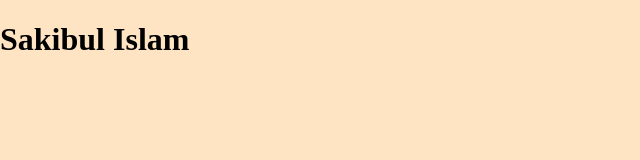
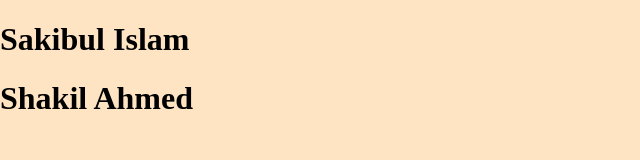
Before and after one commit to sakib-code00/colab, a plain HTML site: page index.html in a window 1280 px wide. Shown: the whole page, without its empty margins (0-640 px from the left). Drawn offline with Linux system fonts and the light colour scheme.

Commit message:
new commit

```diff
--- a/index.html
+++ b/index.html
@@ -8,6 +8,7 @@
 </head>
 <body>
     <h1>Sakibul Islam</h1>
+    <h1>Shakil Ahmed</h1>
     <script src="test.js"></script>
 </body>
 </html>
```
